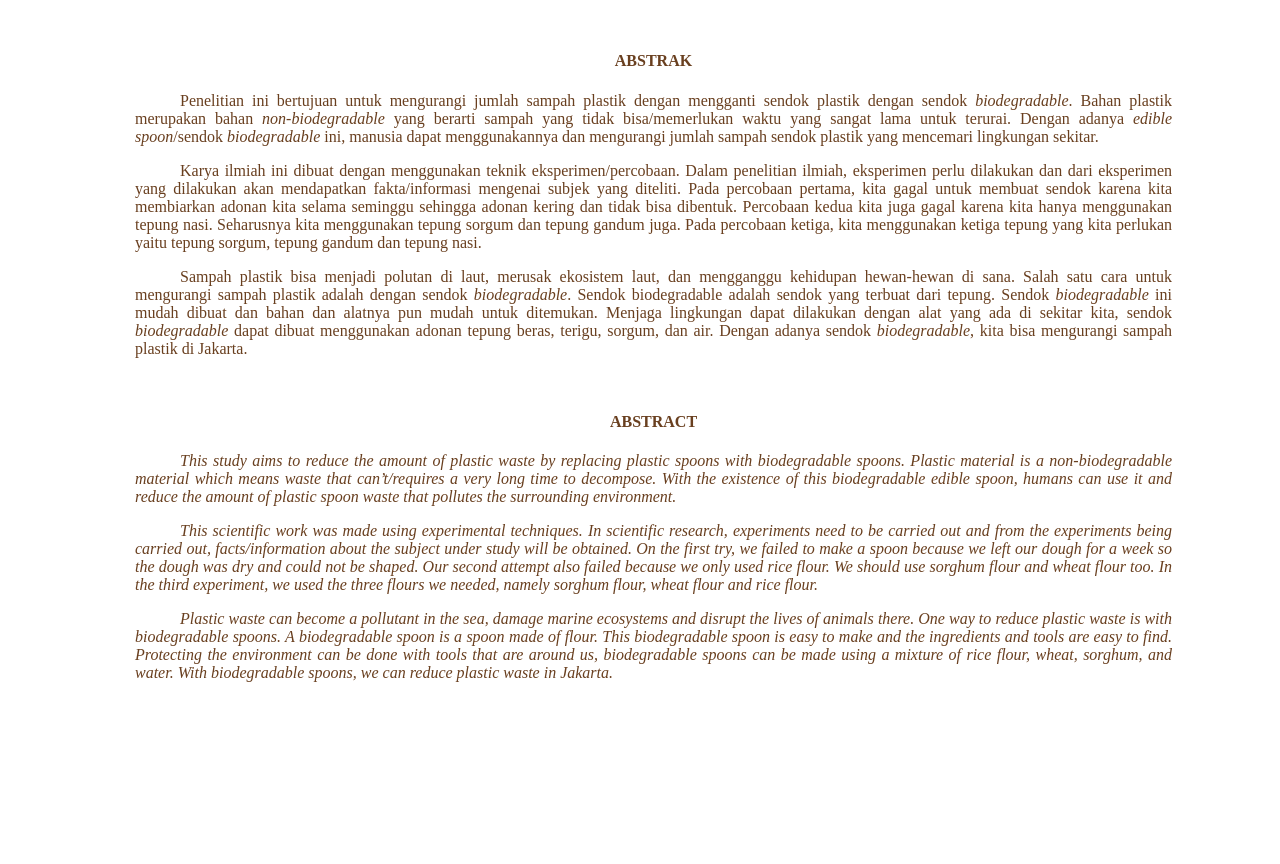
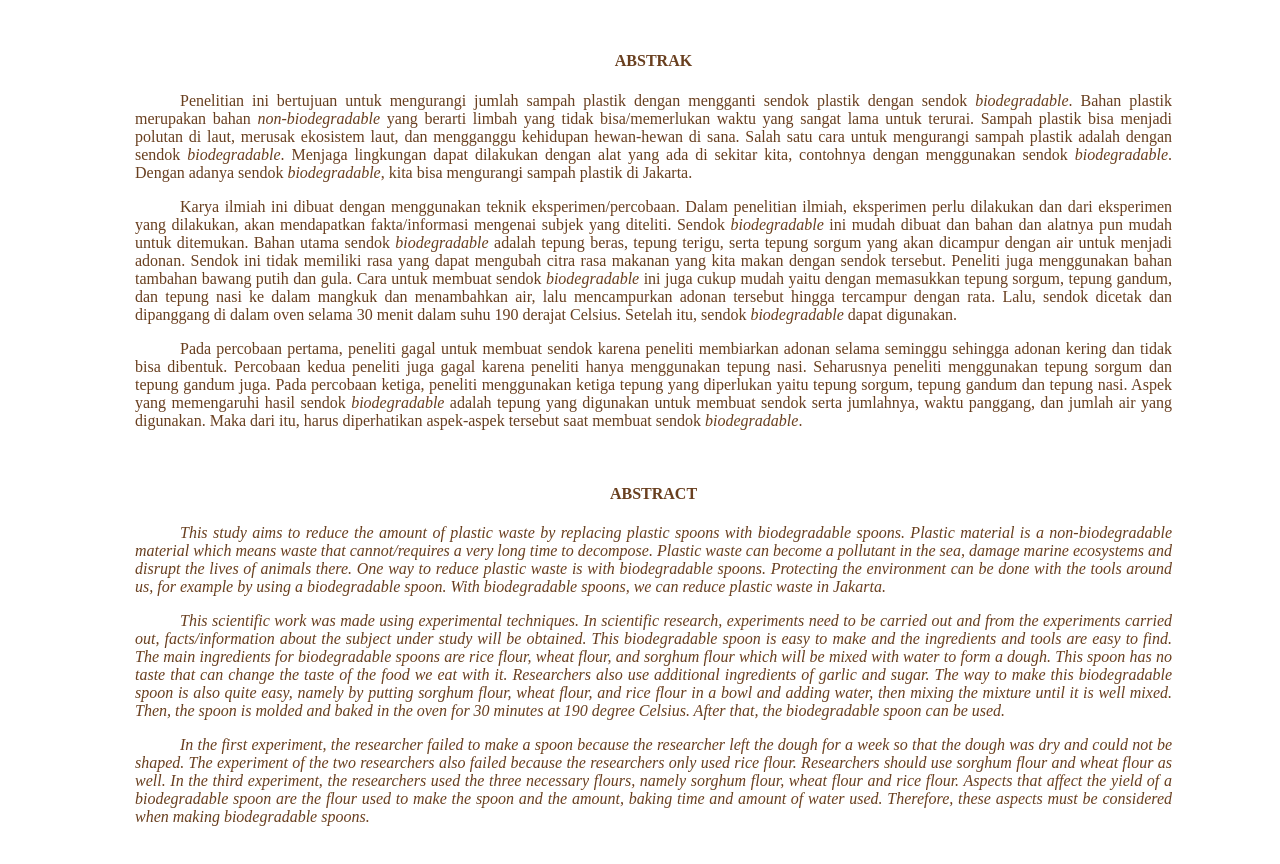
Before and after one commit to alelovestocode/webilipa, a plain HTML site: page isi.html in a window 1280 px wide. Shown: the part 1372-2236 px from the top of the page. Before the commit the page ends 2096 px from the top, so only its background shows below. Drawn offline with Linux system fonts and the light colour scheme.

Commit message:
Update isi.html

```diff
--- a/isi.html
+++ b/isi.html
@@ -114,15 +114,15 @@ JALAN POS NOMOR 2 JAKARTA<br>
 <br>
 
 <a name ="abstrak" /><h4 align = "center">ABSTRAK</h4>
-<p align = "justify">Penelitian ini bertujuan untuk mengurangi jumlah sampah plastik dengan mengganti sendok plastik dengan sendok <i>biodegradable</i>. Bahan plastik merupakan bahan <i>non-biodegradable</i> yang berarti sampah yang tidak bisa/memerlukan waktu yang sangat lama untuk terurai. Dengan adanya <i>edible spoon</i>/sendok <i>biodegradable</i> ini, manusia dapat menggunakannya dan mengurangi jumlah sampah sendok plastik yang mencemari lingkungan sekitar.</p>
-<p align = "justify">Karya ilmiah ini dibuat dengan menggunakan teknik eksperimen/percobaan. Dalam penelitian ilmiah, eksperimen perlu dilakukan dan dari eksperimen yang dilakukan akan mendapatkan fakta/informasi mengenai subjek yang diteliti. Pada percobaan pertama, kita gagal untuk membuat sendok karena kita membiarkan adonan kita selama seminggu sehingga adonan kering dan tidak bisa dibentuk. Percobaan kedua kita juga gagal karena kita hanya menggunakan tepung nasi. Seharusnya kita menggunakan tepung sorgum dan tepung gandum juga. Pada percobaan ketiga, kita menggunakan ketiga tepung yang kita perlukan yaitu tepung sorgum, tepung gandum dan tepung nasi.</p>
-<p align = "justify">Sampah plastik bisa menjadi polutan di laut, merusak ekosistem laut, dan mengganggu kehidupan hewan-hewan di sana. Salah satu cara untuk mengurangi sampah plastik adalah dengan sendok <i>biodegradable</i>. Sendok biodegradable adalah sendok yang terbuat dari tepung. Sendok <i>biodegradable</i> ini mudah dibuat dan bahan dan alatnya pun mudah untuk ditemukan. Menjaga lingkungan dapat dilakukan dengan alat yang ada di sekitar kita, sendok <i>biodegradable</i> dapat dibuat menggunakan adonan tepung beras, terigu, sorgum, dan air. Dengan adanya sendok <i>biodegradable</i>, kita bisa mengurangi sampah plastik di Jakarta.</p>
+<p align = "justify">Penelitian ini bertujuan untuk mengurangi jumlah sampah plastik dengan mengganti sendok plastik dengan sendok <i>biodegradable</i>. Bahan plastik merupakan bahan <i>non-biodegradable</i> yang berarti limbah yang tidak bisa/memerlukan waktu yang sangat lama untuk terurai. Sampah plastik bisa menjadi polutan di laut, merusak ekosistem laut, dan mengganggu kehidupan hewan-hewan di sana. Salah satu cara untuk mengurangi sampah plastik adalah dengan sendok <i>biodegradable</i>. Menjaga lingkungan dapat dilakukan dengan alat yang ada di sekitar kita, contohnya dengan menggunakan sendok <i>biodegradable</i>. Dengan adanya sendok <i>biodegradable</i>, kita bisa mengurangi sampah plastik di Jakarta.</p>
+<p align = "justify">Karya ilmiah ini dibuat dengan menggunakan teknik eksperimen/percobaan. Dalam penelitian ilmiah, eksperimen perlu dilakukan dan dari eksperimen yang dilakukan, akan mendapatkan fakta/informasi mengenai subjek yang diteliti. Sendok <i>biodegradable</i> ini mudah dibuat dan bahan dan alatnya pun mudah untuk ditemukan. Bahan utama sendok <i>biodegradable</i> adalah tepung beras, tepung terigu, serta tepung sorgum yang akan dicampur dengan air untuk menjadi adonan. Sendok ini tidak memiliki rasa yang dapat mengubah citra rasa makanan yang kita makan dengan sendok tersebut. Peneliti juga menggunakan bahan tambahan bawang putih dan gula. Cara untuk membuat sendok <i>biodegradable</i> ini juga cukup mudah yaitu dengan memasukkan tepung sorgum, tepung gandum, dan tepung nasi ke dalam mangkuk dan menambahkan air, lalu mencampurkan adonan tersebut hingga tercampur dengan rata. Lalu, sendok dicetak dan dipanggang di dalam oven selama 30 menit dalam suhu 190 derajat Celsius. Setelah itu, sendok <i>biodegradable</i> dapat digunakan.</p>
+<p align = "justify">Pada percobaan pertama, peneliti gagal untuk membuat sendok karena peneliti membiarkan adonan selama seminggu sehingga adonan kering dan tidak bisa dibentuk. Percobaan kedua peneliti juga gagal karena peneliti hanya menggunakan tepung nasi. Seharusnya peneliti menggunakan tepung sorgum dan tepung gandum juga. Pada percobaan ketiga, peneliti menggunakan ketiga tepung yang diperlukan yaitu tepung sorgum, tepung gandum dan tepung nasi. Aspek yang memengaruhi hasil sendok <i>biodegradable</i> adalah tepung yang digunakan untuk membuat sendok serta jumlahnya, waktu panggang, dan jumlah air yang digunakan. Maka dari itu, harus diperhatikan aspek-aspek tersebut saat membuat sendok <i>biodegradable</i>.</p>
 <br>
 
 <a name ="abstract" /><h4 align = "center">ABSTRACT</h4><i>
-<p align = "justify">This study aims to reduce the amount of plastic waste by replacing plastic spoons with biodegradable spoons. Plastic material is a non-biodegradable material which means waste that can’t/requires a very long time to decompose. With the existence of this biodegradable edible spoon, humans can use it and reduce the amount of plastic spoon waste that pollutes the surrounding environment.</p>
-<p align = "justify">This scientific work was made using experimental techniques. In scientific research, experiments need to be carried out and from the experiments being carried out, facts/information about the subject under study will be obtained. On the first try, we failed to make a spoon because we left our dough for a week so the dough was dry and could not be shaped. Our second attempt also failed because we only used rice flour. We should use sorghum flour and wheat flour too. In the third experiment, we used the three flours we needed, namely sorghum flour, wheat flour and rice flour.</p>
-<p align = "justify">Plastic waste can become a pollutant in the sea, damage marine ecosystems and disrupt the lives of animals there. One way to reduce plastic waste is with biodegradable spoons. A biodegradable spoon is a spoon made of flour. This biodegradable spoon is easy to make and the ingredients and tools are easy to find. Protecting the environment can be done with tools that are around us, biodegradable spoons can be made using a mixture of rice flour, wheat, sorghum, and water. With biodegradable spoons, we can reduce plastic waste in Jakarta.</p></i>
+<p align = "justify">This study aims to reduce the amount of plastic waste by replacing plastic spoons with biodegradable spoons. Plastic material is a non-biodegradable material which means waste that cannot/requires a very long time to decompose. Plastic waste can become a pollutant in the sea, damage marine ecosystems and disrupt the lives of animals there. One way to reduce plastic waste is with biodegradable spoons. Protecting the environment can be done with the tools around us, for example by using a biodegradable spoon. With biodegradable spoons, we can reduce plastic waste in Jakarta.</p>
+<p align = "justify">This scientific work was made using experimental techniques. In scientific research, experiments need to be carried out and from the experiments carried out, facts/information about the subject under study will be obtained. This biodegradable spoon is easy to make and the ingredients and tools are easy to find. The main ingredients for biodegradable spoons are rice flour, wheat flour, and sorghum flour which will be mixed with water to form a dough. This spoon has no taste that can change the taste of the food we eat with it. Researchers also use additional ingredients of garlic and sugar. The way to make this biodegradable spoon is also quite easy, namely by putting sorghum flour, wheat flour, and rice flour in a bowl and adding water, then mixing the mixture until it is well mixed. Then, the spoon is molded and baked in the oven for 30 minutes at 190 degree Celsius. After that, the biodegradable spoon can be used.</p>
+<p align = "justify">In the first experiment, the researcher failed to make a spoon because the researcher left the dough for a week so that the dough was dry and could not be shaped. The experiment of the two researchers also failed because the researchers only used rice flour. Researchers should use sorghum flour and wheat flour as well. In the third experiment, the researchers used the three necessary flours, namely sorghum flour, wheat flour and rice flour. Aspects that affect the yield of a biodegradable spoon are the flour used to make the spoon and the amount, baking time and amount of water used. Therefore, these aspects must be considered when making biodegradable spoons.</p></i>
 <br>
 </font>
 </body>
```
